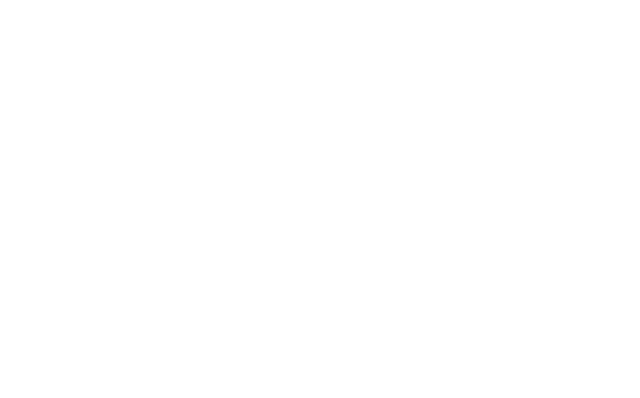
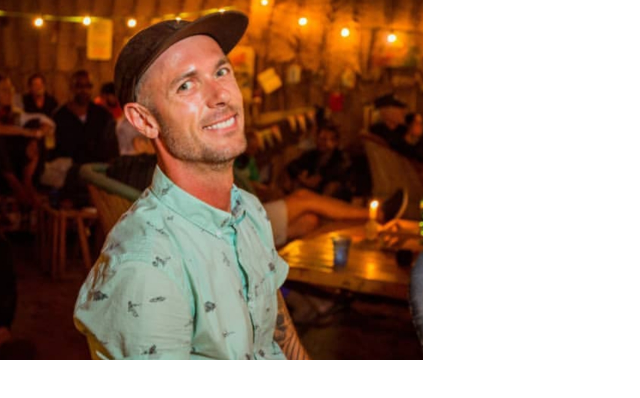
Before and after one commit to mattcooperdev/resume, a plain HTML site: page index.html in a window 1280 px wide. Shown: the whole page, without its empty margins (0-640 px from the left). Drawn offline with nearby package versions, Linux system fonts and the light colour scheme.

Commit message:
Add profile image and basic css sytling

```diff
--- a/assets/css/style.css
+++ b/assets/css/style.css
@@ -0,0 +1,16 @@
+@import url('https://fonts.googleapis.com/css2?family=Roboto:wght@100..700&family=Exo:wght@100..700');
+
+header {
+    margin: 0;
+}
+
+.logo {
+    background: url("../images/something.jpg");
+    background-position: center;
+    background-repeat: no-repeat;
+    background-size: cover;
+    min-height: 360px;
+    transition: all .5s ease-in-out;
+    -moz-transition: all .5s ease-in-out;
+    -webkit-transition: all .5s ease-in-out;
+}
--- a/index.html
+++ b/index.html
@@ -6,12 +6,19 @@
     <meta name="viewport" content="width=device-width, initial-scale=1.0">
     <link rel="stylesheet" href="https://cdn.jsdelivr.net/npm/bootstrap@5.1.3/dist/css/bootstrap.min.css"/>
     <link rel="stylesheet" href="https://cdn.jsdelivr.net/npm/@fortawesome/fontawesome-free@5.15.4/css/fontawesome.min.css">
-
+    <link rel="stylesheet" href="assets/css/style.css" type="text/css">
     <title>Matt Cooper</title>
 </head>
 <body>
     <header>
+        <div class="row">
+            <a href="index.html" class="col-md-4 logo">
 
+            </a>
+            <div class="col-md-8">
+
+            </div>
+        </div>
     </header>
     <section>
 
```
Also changed, not shown: assets/images/something.jpg (added).
